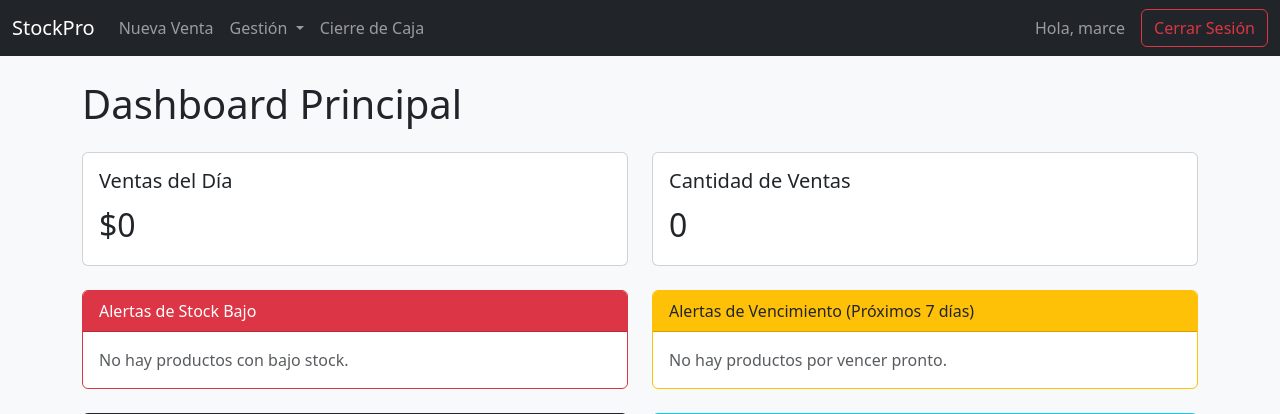
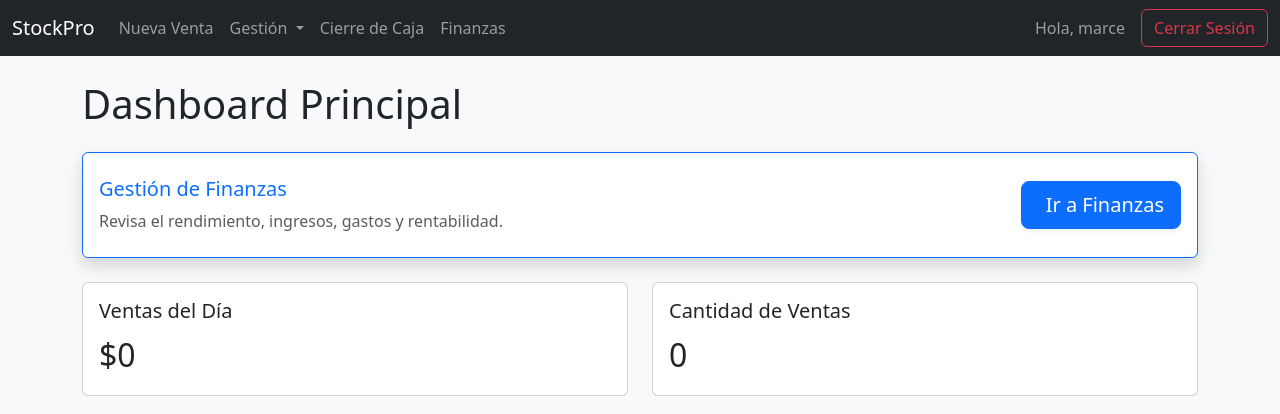
Before and after one commit to Misa55555/StockPro-Tesis, a Django app: page /dashboard/ in a window 1280 px wide. Shown: the top 414 px of the page. Run offline with Django 5.2, Linux system fonts and the light colour scheme; a user stored in the database is signed in; data comes from the database, SQL or seed files in the repository; both versions use the stored data as it was after the commit; some libraries are stand-ins or nearby versions.

Commit message:
Agregando boton finanzas al dashboard

```diff
--- a/templates/base.html
+++ b/templates/base.html
@@ -1,5 +1,6 @@
 <!doctype html>
 <html lang="es">
+
 <head>
     <meta charset="utf-8">
     <meta name="viewport" content="width=device-width, initial-scale-1">
@@ -10,6 +11,7 @@
     <script src="https://cdn.jsdelivr.net/npm/select2@4.1.0-rc.0/dist/js/select2.min.js"></script>
     {% block head %}{% endblock %}
 </head>
+
 <body class="bg-light">
 
     <nav class="navbar navbar-expand-lg navbar-dark bg-dark">
@@ -24,19 +26,29 @@
                         <a class="nav-link" href="{% url 'ventas_app:pos' %}">Nueva Venta</a>
                     </li>
                     <li class="nav-item dropdown">
-                        <a class="nav-link dropdown-toggle" href="#" id="navbarDropdown" role="button" data-bs-toggle="dropdown" aria-expanded="false">
+                        <a class="nav-link dropdown-toggle" href="#" id="navbarDropdown" role="button"
+                            data-bs-toggle="dropdown" aria-expanded="false">
                             Gestión
                         </a>
                         <ul class="dropdown-menu" aria-labelledby="navbarDropdown">
-                          <li><a class="dropdown-item" href="{% url 'stock_app:product_list' %}">Gestionar Productos</a></li>
-                          <li><a class="dropdown-item" href="{% url 'stock_app:category_list' %}">Gestionar Categorías</a></li>
-                          <li><hr class="dropdown-divider"></li>
-                          <li><a class="dropdown-item" href="{% url 'stock_app:marca_list' %}">Gestionar Marcas</a></li>
+                            <li><a class="dropdown-item" href="{% url 'stock_app:product_list' %}">Gestionar
+                                    Productos</a></li>
+                            <li><a class="dropdown-item" href="{% url 'stock_app:category_list' %}">Gestionar
+                                    Categorías</a></li>
+                            <li>
+                                <hr class="dropdown-divider">
+                            </li>
+                            <li><a class="dropdown-item" href="{% url 'stock_app:marca_list' %}">Gestionar Marcas</a>
+                            </li>
                         </ul>
                     </li>
                     <li class="nav-item">
                         <a class="nav-link" href="{% url 'cierres_app:realizar_cierre' %}">Cierre de Caja</a>
                     </li>
+                    <li class="nav-item">
+                        <a class="nav-link" href="{% url 'finanzas_app:dashboard' %}">Finanzas</a>
+                    </li>
+                </ul>
                 </ul>
                 <span class="navbar-text me-3">
                     Hola, {{ user.nombre_completo|default:user.username }}
@@ -87,7 +99,7 @@
                     // Pequeño retraso para asegurar que el DOM esté listo, luego inicializar Select2
                     setTimeout(() => {
                         // Inicializar todos los selects que contengan los nombres de campos específicos
-                        $(modalContentWrapper).find('select').each(function() {
+                        $(modalContentWrapper).find('select').each(function () {
                             var fieldName = $(this).attr('name') || '';
                             if (fieldName && (fieldName.includes('categoria') || fieldName.includes('marca') || fieldName.includes('unidad_medida'))) {
                                 if (!$(this).hasClass('select2-hidden-accessible')) {
@@ -118,7 +130,7 @@
                             // Pequeño retraso para asegurar que el DOM esté listo, luego inicializar Select2
                             setTimeout(() => {
                                 // Inicializar todos los selects que contengan los nombres de campos específicos
-                            $(modalContentWrapper).find('select').each(function() {
+                                $(modalContentWrapper).find('select').each(function () {
                                     var fieldName = $(this).attr('name') || '';
                                     if (fieldName && (fieldName.includes('categoria') || fieldName.includes('marca') || fieldName.includes('unidad_medida'))) {
                                         if (!$(this).hasClass('select2-hidden-accessible')) {
@@ -161,4 +173,5 @@
     {% block extra_js %}
     {% endblock extra_js %}
 </body>
+
 </html>
--- a/templates/dashboard/dashboard.html
+++ b/templates/dashboard/dashboard.html
@@ -4,6 +4,22 @@
 
 {% block content %}
 <h1 class="mb-4">Dashboard Principal</h1>
+
+<div class="row mb-4">
+    <div class="col-lg-12">
+        <div class="card border-primary shadow h-100 py-2">
+            <div class="card-body d-flex justify-content-between align-items-center">
+                <div>
+                    <h5 class="card-title text-primary">Gestión de Finanzas</h5>
+                    <p class="card-text text-muted mb-0">Revisa el rendimiento, ingresos, gastos y rentabilidad.</p>
+                </div>
+                <a href="{% url 'finanzas_app:dashboard' %}" class="btn btn-primary btn-lg shadow-sm">
+                    <i class="fas fa-chart-line me-2"></i> Ir a Finanzas
+                </a>
+            </div>
+        </div>
+    </div>
+</div>
 
 <div class="row">
     <div class="col-lg-6 mb-4 d-flex">
@@ -35,7 +51,8 @@
                     <li class="list-group-item d-flex justify-content-between align-items-center">
                         {{ producto.nombre }}
                         <span class="badge bg-warning text-dark">
-                                    Stock: {{ producto.stock_calculado|floatformat:2 }} / Mín: {{ producto.stock_minimo|floatformat:2 }}
+                            Stock: {{ producto.stock_calculado|floatformat:2 }} / Mín: {{
+                            producto.stock_minimo|floatformat:2 }}
                         </span>
                     </li>
                     {% endfor %}
@@ -55,7 +72,8 @@
                     <li class="list-group-item d-flex justify-content-between align-items-center">
                         <div>
                             <strong>{{ lote.producto.nombre }}</strong><br>
-                                    <small>Cant: {{ lote.cantidad_actual|floatformat:2 }} {{ lote.producto.unidad_medida.abreviatura }}</small>
+                            <small>Cant: {{ lote.cantidad_actual|floatformat:2 }} {{
+                                lote.producto.unidad_medida.abreviatura }}</small>
                         </div>
                         <span class="badge bg-danger">
                             Vence: {{ lote.fecha_vencimiento|date:"d/m/Y" }}
```
Also changed, not shown: db.sqlite3. Lines whose indentation alone changed are shown as unchanged.
